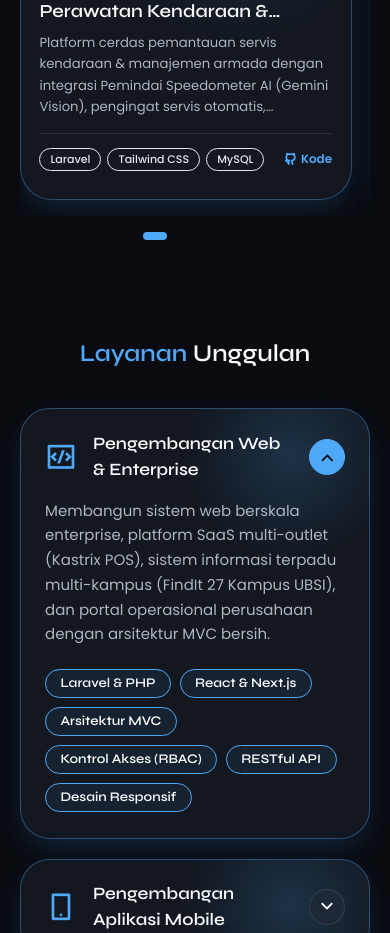
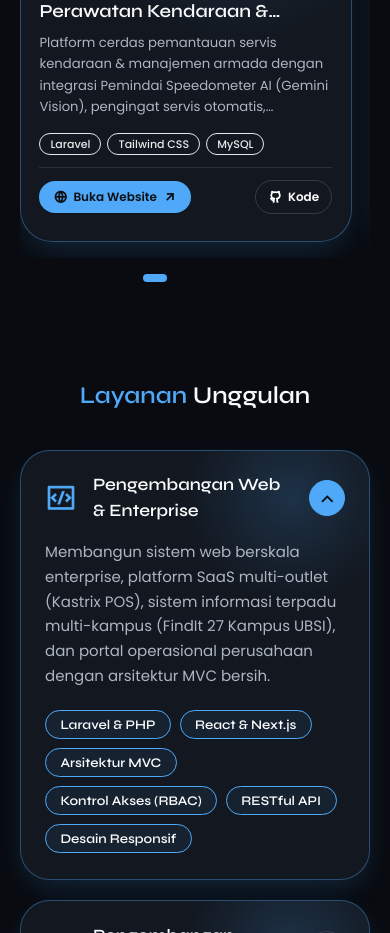
Before and after one commit to Dimss-W/CV-Website, a Next.js app: page / in a window 390 px wide. Shown: the part 1760-2693 px from the top of the page. Built offline with nearby package versions, Linux system fonts and the light colour scheme; no server answers; some icons are missing.

Commit message:
feat(projects): tambahkan tombol Buka Website untuk sistem Otokeep (otokeep-rho.vercel.app)

```diff
--- a/src/components/ProjectsSection.tsx
+++ b/src/components/ProjectsSection.tsx
@@ -182,8 +182,7 @@ export default function ProjectsSection({ projects }: ProjectsSectionProps) {
                     {project.description}
                   </p>
 
-                  <div className="flex items-center justify-between gap-2 pt-3 border-t border-white/10 mt-auto min-h-[40px]">
-                    <div className="flex items-center gap-1.5 overflow-hidden">
+                  <div className="flex flex-wrap items-center gap-1.5 mb-3">
                     {project.tags.slice(0, 3).map((tag) => (
                       <span
                         key={tag}
@@ -194,12 +193,32 @@ export default function ProjectsSection({ projects }: ProjectsSectionProps) {
                     ))}
                   </div>
 
+                  <div className="flex items-center justify-between gap-2 pt-3 border-t border-white/10 mt-auto min-h-[44px]">
+                    {project.demo_url &&
+                    !project.demo_url.includes('github.com') ? (
+                      <a
+                        href={project.demo_url}
+                        target="_blank"
+                        rel="noopener noreferrer"
+                        className="inline-flex items-center gap-1.5 px-3.5 py-1.5 rounded-full bg-[var(--first-color)] text-[var(--black-color)] text-xs font-semibold hover:brightness-110 transition-all shadow-sm shrink-0"
+                      >
+                        <i className="ri-global-line text-sm" />
+                        <span>Buka Website</span>
+                        <i className="ri-arrow-right-up-line text-sm" />
+                      </a>
+                    ) : (
+                      <span className="inline-flex items-center gap-1 text-[11px] text-[var(--text-color)]">
+                        <i className="ri-verified-badge-line text-[var(--first-color)] text-sm" />
+                        <span>Proyek Terverifikasi</span>
+                      </span>
+                    )}
+
                     {project.github_url && (
                       <a
                         href={project.github_url}
                         target="_blank"
                         rel="noopener noreferrer"
-                        className="inline-flex items-center gap-1 text-xs font-semibold text-[var(--first-color)] hover:underline shrink-0"
+                        className="inline-flex items-center gap-1.5 px-3 py-1.5 rounded-full border border-white/15 hover:border-[var(--first-color)] text-xs font-semibold text-white hover:text-[var(--first-color)] transition-colors shrink-0 ml-auto"
                       >
                         <i className="ri-github-line text-sm" />
                         <span>Kode</span>
@@ -242,7 +261,7 @@ export default function ProjectsSection({ projects }: ProjectsSectionProps) {
             className="relative w-full max-w-5xl max-h-[94vh] bg-[var(--container-color)] border border-white/15 rounded-3xl overflow-hidden flex flex-col shadow-2xl"
             onClick={(e) => e.stopPropagation()}
           >
-            <div className="flex items-center justify-between px-4 sm:px-6 py-3.5 border-b border-white/10">
+            <div className="flex items-center justify-between gap-3 px-4 sm:px-6 py-3.5 border-b border-white/10">
               <div className="min-w-0">
                 <h4 className="font-semibold text-white text-sm sm:text-base truncate">
                   {lightbox.project.title}
@@ -254,6 +273,20 @@ export default function ProjectsSection({ projects }: ProjectsSectionProps) {
                 )}
               </div>
 
+              <div className="flex items-center gap-2 shrink-0">
+                {lightbox.project.demo_url &&
+                  !lightbox.project.demo_url.includes('github.com') && (
+                    <a
+                      href={lightbox.project.demo_url}
+                      target="_blank"
+                      rel="noopener noreferrer"
+                      className="inline-flex items-center gap-1.5 px-3.5 py-1.5 rounded-full bg-[var(--first-color)] text-[var(--black-color)] text-xs font-semibold hover:brightness-110 transition-all"
+                    >
+                      <i className="ri-global-line text-sm" />
+                      <span>Buka Website</span>
+                    </a>
+                  )}
+
                 <button
                   type="button"
                   onClick={() => setLightbox((p) => ({ ...p, open: false }))}
@@ -262,6 +295,7 @@ export default function ProjectsSection({ projects }: ProjectsSectionProps) {
                 >
                   <i className="ri-close-large-line" />
                 </button>
+              </div>
             </div>
 
             <div className="lightbox-body">
--- a/src/lib/data.ts
+++ b/src/lib/data.ts
@@ -67,7 +67,7 @@ export const defaultProjects: Project[] = [
     title: 'Otokeep - Manajemen Perawatan Kendaraan & Pemindai AI',
     description: 'Platform cerdas pemantauan servis kendaraan & manajemen armada dengan integrasi Pemindai Speedometer AI (Gemini Vision), pengingat servis otomatis, pemantauan pajak & STNK berkala, serta riwayat perawatan real-time.',
     tags: ['Laravel', 'Tailwind CSS', 'MySQL', 'Gemini Vision AI', 'REST API'],
-    demo_url: 'https://github.com/Dimss-W/Otokeep',
+    demo_url: 'https://otokeep-rho.vercel.app/',
     github_url: 'https://github.com/Dimss-W/Otokeep.git',
     image_url: '/projects/otokeep-landing.png',
     images: [
```
Lines whose indentation alone changed are shown as unchanged.
